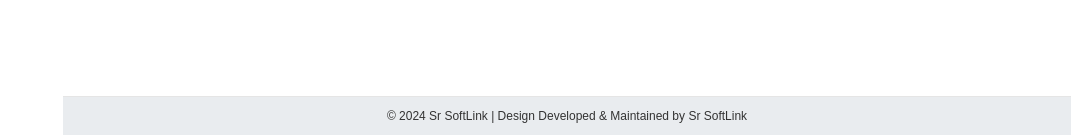
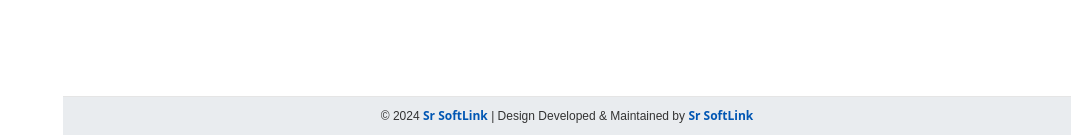
Before and after one commit to srsaddamkhan/sr-mini-resume, a PHP site: page / in a window 1280 px wide. Shown: the part 5355-5490 px from the top of the page, without its empty margins (209-1280 px from the left). Run offline with PHP 8.4, Linux system fonts and the light colour scheme; some web fonts are replaced.

Commit message:
bottom footer design correction

```diff
--- a/css/resume.css
+++ b/css/resume.css
@@ -202,7 +202,9 @@ a:hover, a:focus, a:active {
 }
 
 .footer-bottom a {
-  color: #333;;
+  color: #0056b3;
+  font-weight: 600;
+  font-family: system-ui;
   text-decoration: none;
 }
 
--- a/index.html
+++ b/index.html
@@ -549,7 +549,6 @@
     </div>
   </footer>
   <!-- Footer End by Sr -->
-
 </html>
 
 <!-- Bootstrap core JavaScript -->
```
